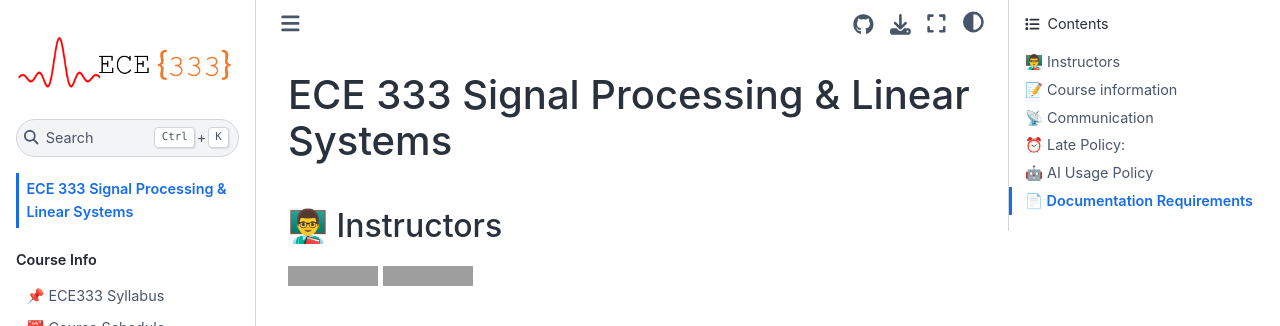
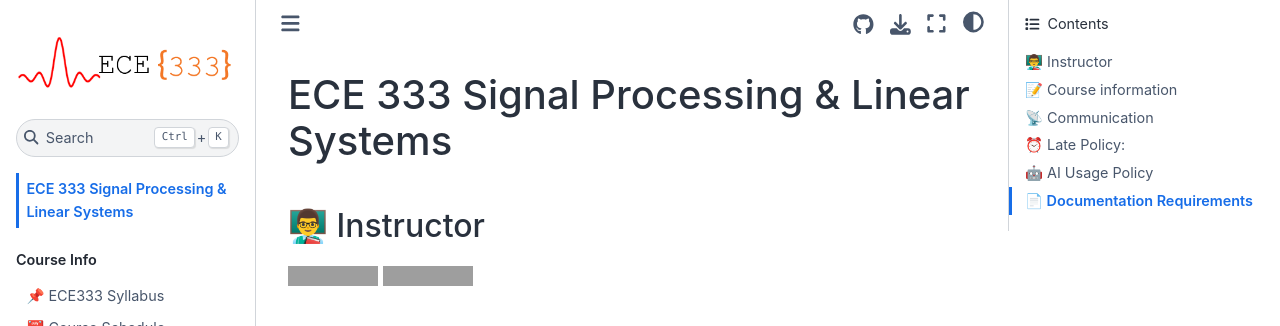
Before and after one commit to USAFA-ECE/ece333, a Jupyter Book: the page built from book/intro.md, in a window 1280 px wide and 900 px high. Shown: the top 326 px of the window. Built offline with Jupyter Book 1.0.4 settings and Sphinx 7.4.7 and the Sphinx Book theme 1.1.4, drawn with Linux system fonts in a browser that asks for light colours; grey boxes are pictures that could not be loaded.

Commit message:
Change 'Instructors' to 'Instructor' in intro.md

```diff
--- a/book/intro.md
+++ b/book/intro.md
@@ -1,7 +1,7 @@
 # ECE 333 Signal Processing & Linear Systems
 
 
-## 👨‍🏫 Instructors
+## 👨‍🏫 Instructor
 
 ![name](https://img.shields.io/badge/Instructor-Dr.%20Glen%20Dudevoir-blue) <!--(https://stanbaek.github.io)-->
 ![office](https://img.shields.io/badge/Office-Fairchild%202G4C-red)
```
